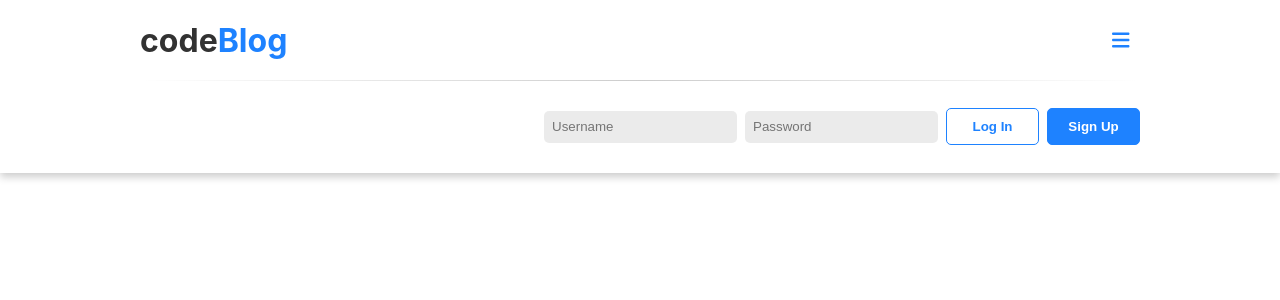
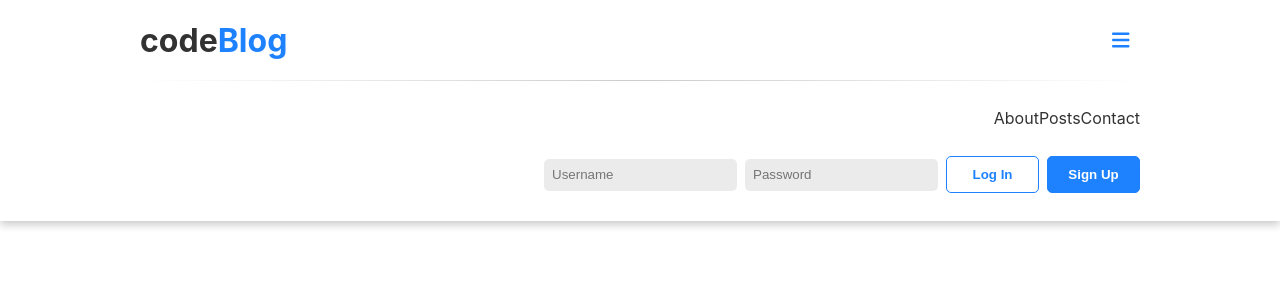
Before and after one commit to asbelljc/blog-client, a React (Create React App) app: page / in a window 1280 px wide. Both pictures are taken after a click on the button 1121 px from the left and 40 px from the top of the page. Shown: the top 300 px of the page. Built offline with nearby package versions, Linux system fonts and the light colour scheme; no server answers.

Commit message:
Started Nav design. No live links yet.

```diff
--- a/src/components/Header/Menu/Nav.js
+++ b/src/components/Header/Menu/Nav.js
@@ -0,0 +1,34 @@
+import { useContext } from 'react';
+import { ScreenContext } from '../../../App';
+import { NavLink } from 'react-router-dom';
+import styled from 'styled-components';
+
+const Wrapper = styled.div`
+  display: flex;
+  justify-content: space-around;
+
+  & > a {
+    text-decoration: none;
+
+    &.active {
+      font-weight: bold;
+      color: ${({ theme }) => theme.colors.primary};
+    }
+
+    &:hover {
+      text-decoration: underline ${({ theme }) => theme.colors.primary};
+    }
+  }
+`;
+
+export default function Nav() {
+  const { screen } = useContext(ScreenContext);
+
+  return (
+    <Wrapper screen={screen}>
+      <NavLink to="/about">About</NavLink>
+      <NavLink to="/posts">Posts</NavLink>
+      <NavLink to="/contact">Contact</NavLink>
+    </Wrapper>
+  );
+}
--- a/src/components/Header/Menu/UserControls.js
+++ b/src/components/Header/Menu/UserControls.js
@@ -7,7 +7,6 @@ const Wrapper = styled.div`
   display: flex;
   flex-direction: column;
   gap: 12px; /* gap between controls and error messages */
-  padding: min(5vw, 28px) 0;
 `;
 
 const ControlsContainer = styled.div`
--- a/src/components/Header/Menu/index.js
+++ b/src/components/Header/Menu/index.js
@@ -3,6 +3,7 @@ import { CSSTransition } from 'react-transition-group';
 import UserControls from './UserControls';
 import { useContext } from 'react';
 import { ScreenContext } from '../../../App';
+import Nav from './Nav';
 
 const Wrapper = styled.div`
   position: relative;
@@ -10,6 +11,8 @@ const Wrapper = styled.div`
   flex-direction: column;
   /* helps keep error messages centered under controls */
   align-items: ${({ screen }) => (screen === 'wide' ? 'flex-end' : 'stretch')};
+  gap: min(5vw, 28px);
+  padding: min(5vw, 28px) 0;
 
   /* horizontal divider at top */
   :before {
@@ -57,6 +60,7 @@ function Menu({ isOpen, setOpen }) {
       unmountOnExit
     >
       <Wrapper screen={screen}>
+        <Nav screen={screen} />
         <UserControls setMenuOpen={setOpen} />
       </Wrapper>
     </CSSTransition>
```
